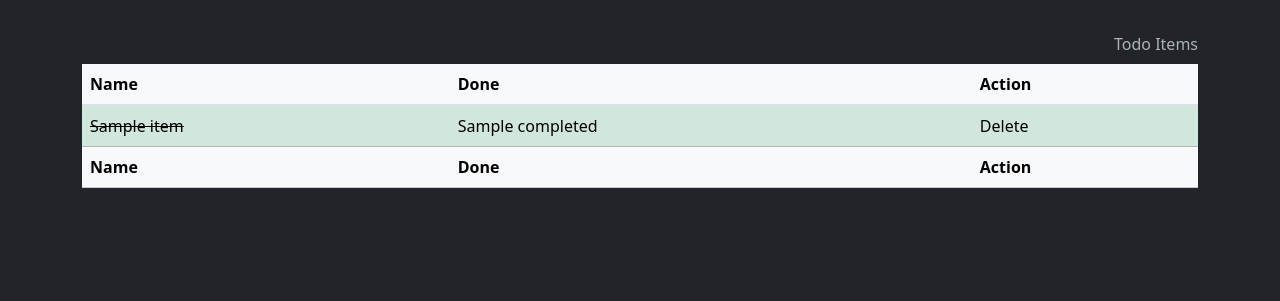
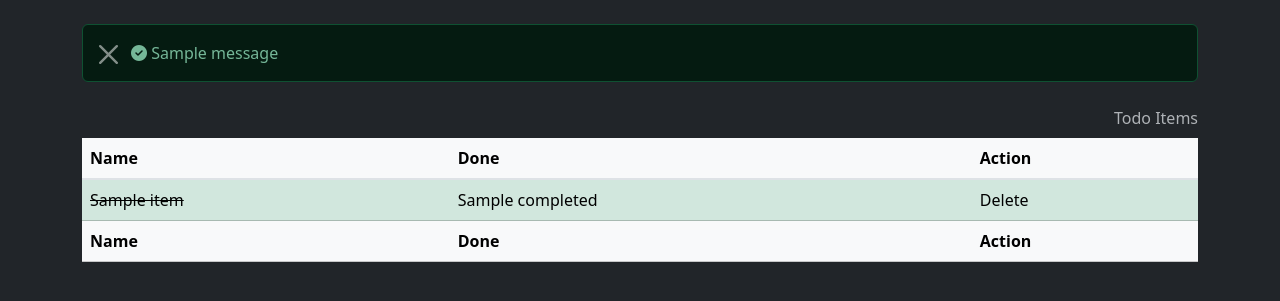
Before and after one commit to eccololo/django-projects, a Django app: template Weather/weather/lookup/templates/home.html in a window 1280 px wide. Shown: the part 56-357 px from the top of the page. Run offline with Django 5.2, Linux system fonts and the light colour scheme; the template is opened without the code that fills it: most values are stand-ins (such as "Sample title", 1, 10 or a date in 2020); one stand-in notice (Sample message) is shown.

Commit message:
Add messaging functionality to home.html. When ToDo item is added a info message is shown.

```diff
--- a/ToDo/todo_app/static/css/styles.css
+++ b/ToDo/todo_app/static/css/styles.css
@@ -1,3 +1,7 @@
 .striker {
     text-decoration: line-through;
 }
+
+.close {
+  font-size: 1.2rem;
+}
--- a/ToDo/todo_app/todo_list/templates/base.html
+++ b/ToDo/todo_app/todo_list/templates/base.html
@@ -45,4 +45,13 @@
     {% endblock %}
 </div>
 </body>
+<script src="https://code.jquery.com/jquery-3.4.1.slim.min.js"
+        integrity="sha384-J6qa4849blE2+poT4WnyKhv5vZF5SrPo0iEjwBvKU7imGFAV0wwj1yYfoRSJoZ+n"
+        crossorigin="anonymous"></script>
+<script src="https://cdn.jsdelivr.net/npm/popper.js@1.16.0/dist/umd/popper.min.js"
+        integrity="sha384-Q6E9RHvbIyZFJoft+2mJbHaEWldlvI9IOYy5n3zV9zzTtmI3UksdQRVvoxMfooAo"
+        crossorigin="anonymous"></script>
+<script src="https://cdn.jsdelivr.net/npm/bootstrap@4.4.1/dist/js/bootstrap.min.js"
+        integrity="sha384-wfSDF2E50Y2D1uUdj0O3uMBJnjuUD4Ih7YwaYd1iqfktj0Uod8GCExl3Og8ifwB6"
+        crossorigin="anonymous"></script>
 </html>
--- a/ToDo/todo_app/todo_list/templates/home.html
+++ b/ToDo/todo_app/todo_list/templates/home.html
@@ -2,6 +2,15 @@
 {% block title %} ToDo List | Home {% endblock %}
 {% block content %}
 {% if all_items %}
+
+{% if messages %}
+{% for message in messages %}
+<div class="alert alert-success alert-dismissible fade show in" role="alert">
+     <button type="button" class="btn-close close" data-dismiss="alert" aria-label="close"></button>
+     <i class="fa-solid fa-circle-check"></i> {{ message }}
+</div>
+{% endfor %}
+{% endif %}
 <table class="table table-hover caption-top table-responsive">
     <caption>Todo Items</caption>
     <thead class="table-light">
--- a/ToDo/todo_app/todo_list/views.py
+++ b/ToDo/todo_app/todo_list/views.py
@@ -1,4 +1,5 @@
 from django.shortcuts import render
+from django.contrib import messages
 from .models import List
 from .forms import ListForm
 
@@ -10,7 +11,7 @@ def render_home(request):
 
         if form_item.is_valid():
             form_item.save()
-
+            messages.success(request, ("Item added"))
             all_items = List.objects.all()
 
             return render(request, template_name="home.html",
```
Lines whose indentation alone changed are shown as unchanged.
